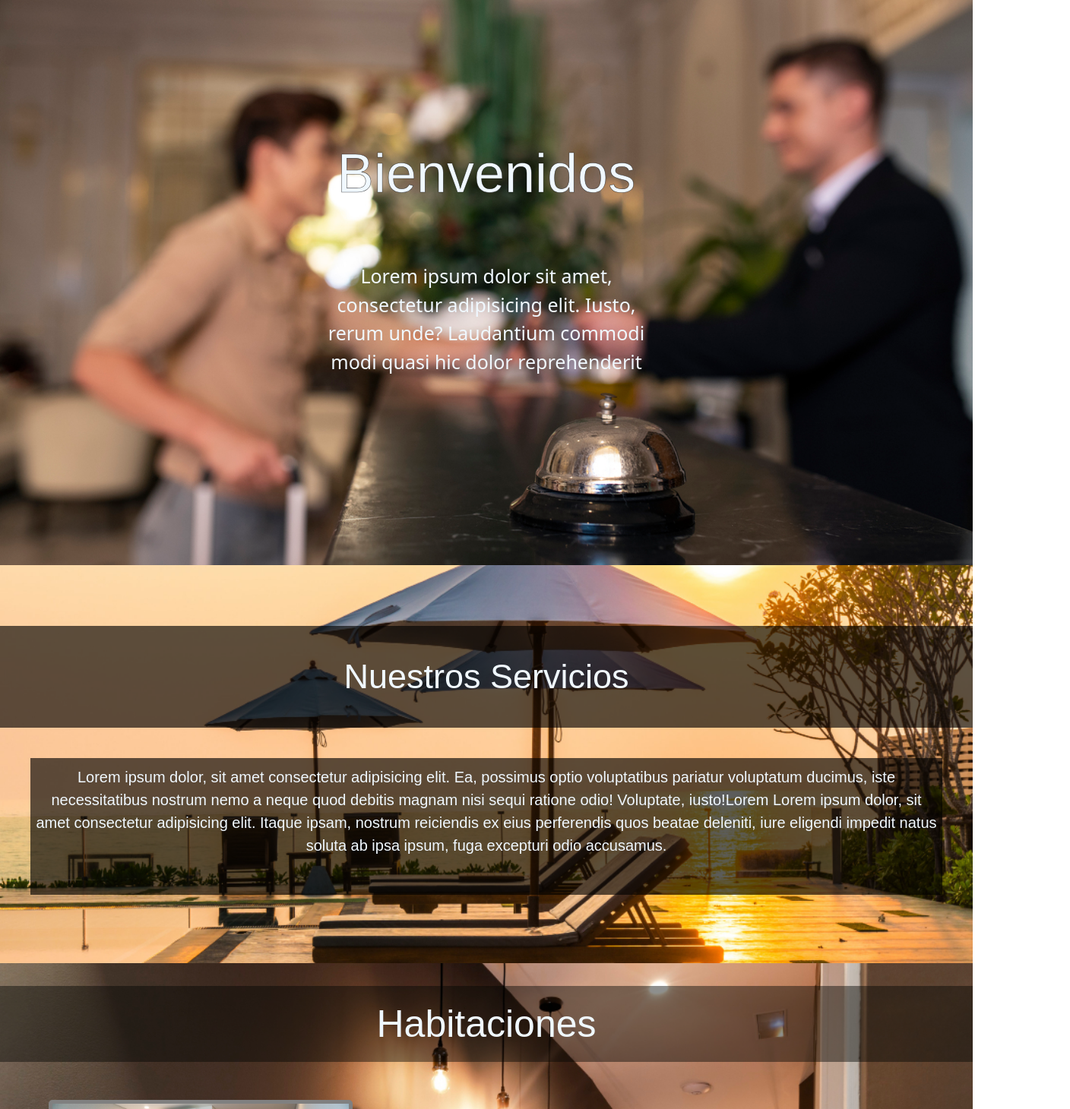
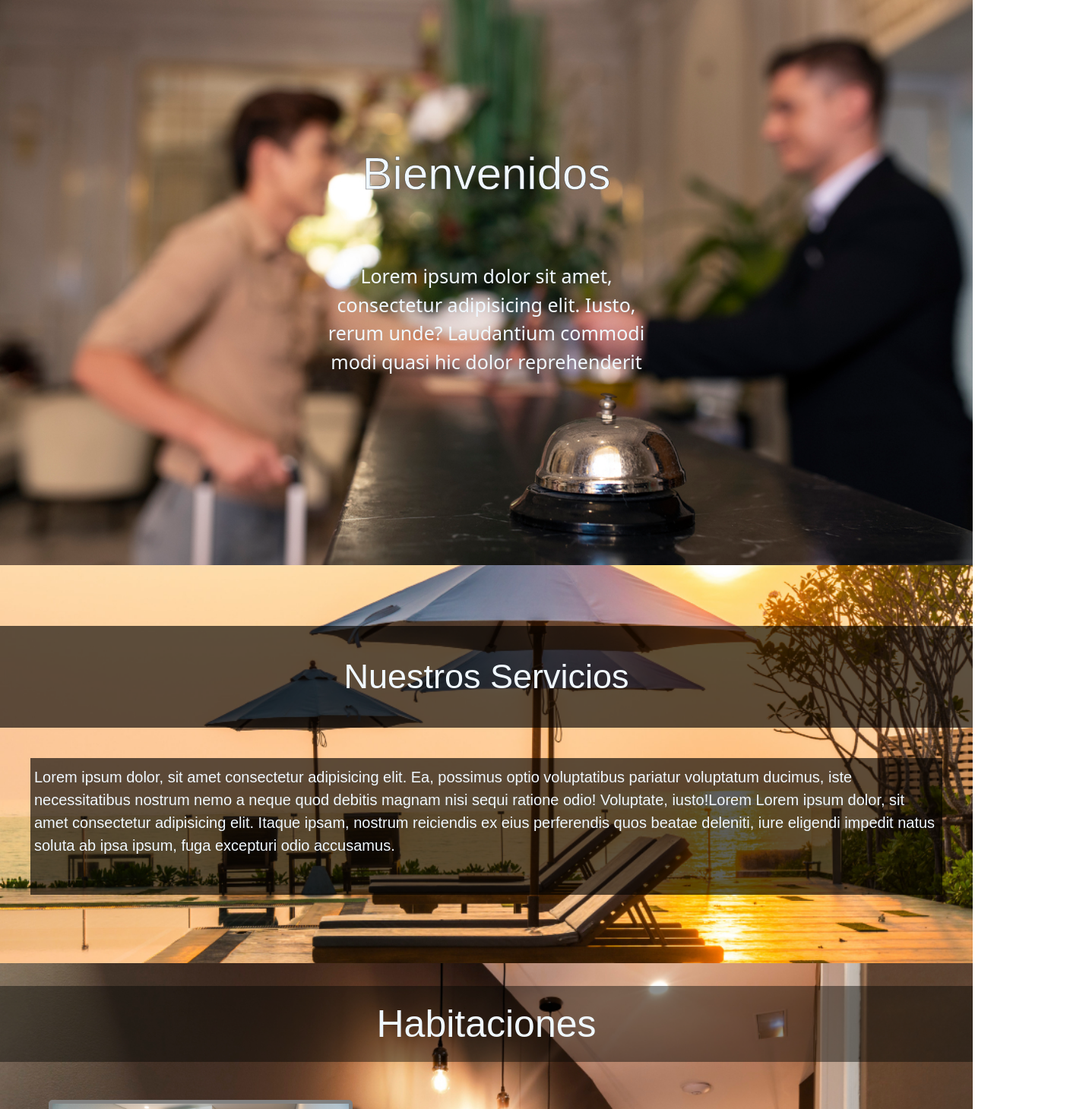
Before and after one commit to thomasvillagra/resort-coder, a website: page index.html in a window 1280 px wide. Shown: the part 120-1580 px from the top of the page at 76% size, 1408 px wide, since content can reach past the window. Drawn offline with nearby package versions, Linux system fonts and the light colour scheme.

Commit message:
mod en sass

```diff
--- a/index.html
+++ b/index.html
@@ -14,7 +14,7 @@
     <link href="https://cdn.jsdelivr.net/npm/bootstrap@5.1.3/dist/css/bootstrap.min.css" rel="stylesheet" integrity="sha384-1BmE4kWBq78iYhFldvKuhfTAU6auU8tT94WrHftjDbrCEXSU1oBoqyl2QvZ6jIW3" crossorigin="anonymous">
     <link rel="stylesheet" href="./css/estilos.css">
     <!--<link rel="stylesheet" href="./css/style.css">-->
-    <title>Resort Beach-In</title>
+    <title>Resort Hotel-In</title>
 </head>
 <body>
     <!--Barra de navegacion-->
--- a/scss/base/_variables.scss
+++ b/scss/base/_variables.scss
@@ -1,6 +1,14 @@
+//lista
 $colores:
 aliceblue,
 grey,
 rgba(240, 248, 255, 0.221),
 rgba(36, 140, 231, 0.29),
 rgba(0, 0, 0, 0.636);
+
+//Mixins
+@mixin flex ($flex,$justify,$aling){
+    display: $flex;
+    justify-content: $justify;
+    align-items: $aling;
+}
--- a/scss/components/_main.scss
+++ b/scss/components/_main.scss
@@ -22,9 +22,6 @@ main {
             padding: 40px;
             -webkit-text-stroke: 0.5px nth($colores,5);
             width: 100%;
-            transition-duration: 3s;
-            transition-timing-function: ease-in-out;
-            transform: scale(1.2);
             }
         }
 
@@ -59,11 +56,9 @@ main {
 
         .servicio-contenido {
             font-size: 30px;
-            display: flex;
+            @include flex(flex,center,center);
             flex-wrap: wrap;
             flex-direction: column;
-            justify-content: center;
-            text-align: center;
             box-sizing: border-box;
             height: auto;
 
```
Also changed, not shown: css/estilos.css.
